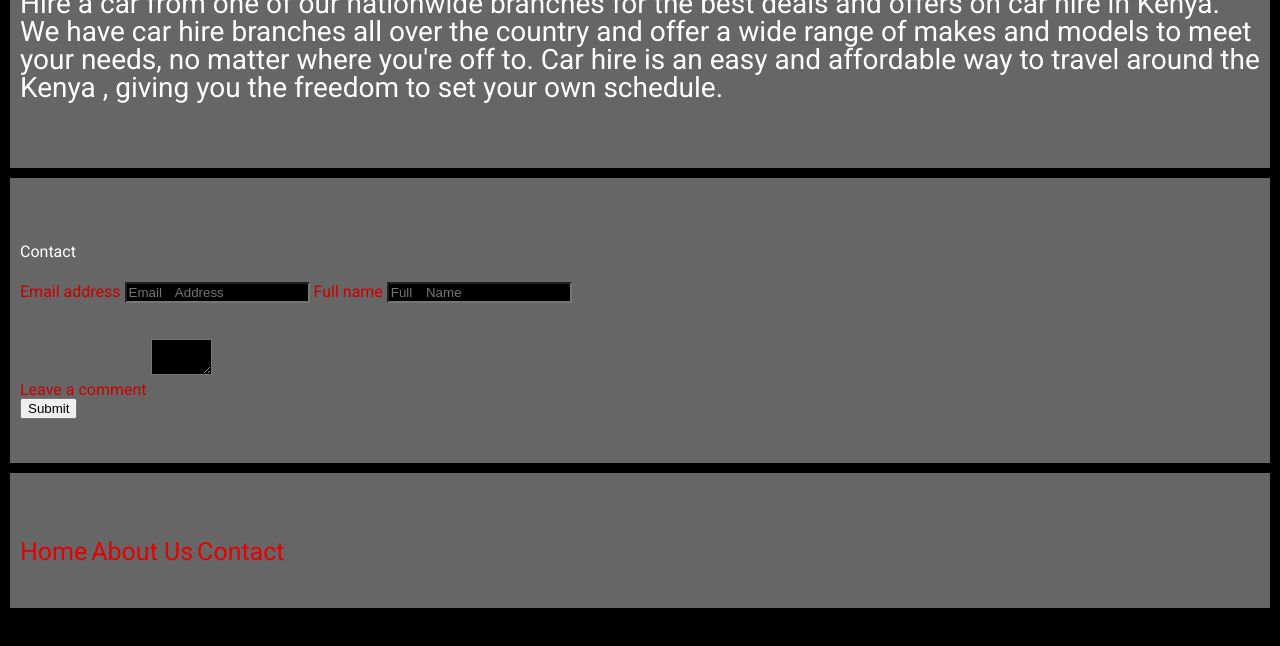
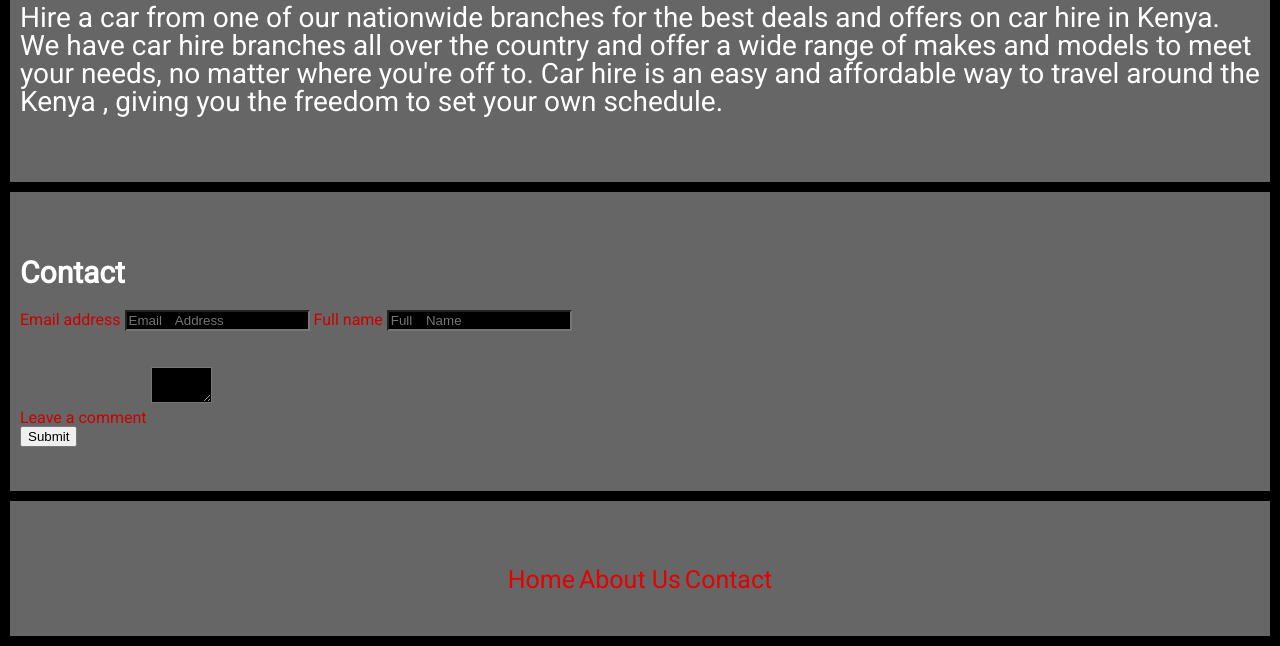
Before and after one commit to johnngugi/cars-for-hire, a plain HTML site: page index.html in a window 1280 px wide. Shown: the part 734-1380 px from the top of the page. Before the commit the page ends 1352 px from the top, so only its background shows below. Drawn offline with Linux system fonts and the light colour scheme.

```diff
--- a/assets/stylesheets/main.css
+++ b/assets/stylesheets/main.css
@@ -104,6 +104,10 @@ h1 {
   margin-top: 10px;
   color: white;
 }
+h3 {
+  font-size: 30px;
+  font-weight: 600;
+}
 p {
   font-size: 28px;
 }
@@ -115,6 +119,9 @@ p {
 */
 .top-nav {
   text-align: right;
+}
+.bottom-nav {
+  text-align: center;
 }
 li {
   display: inline-block;
```
